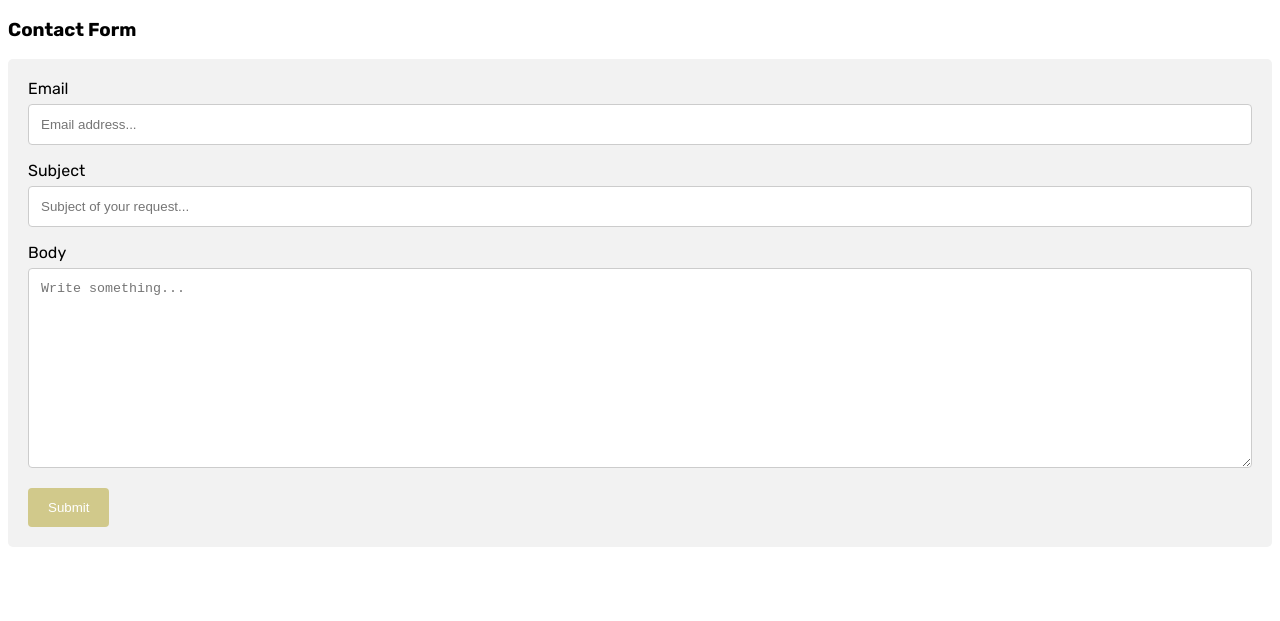
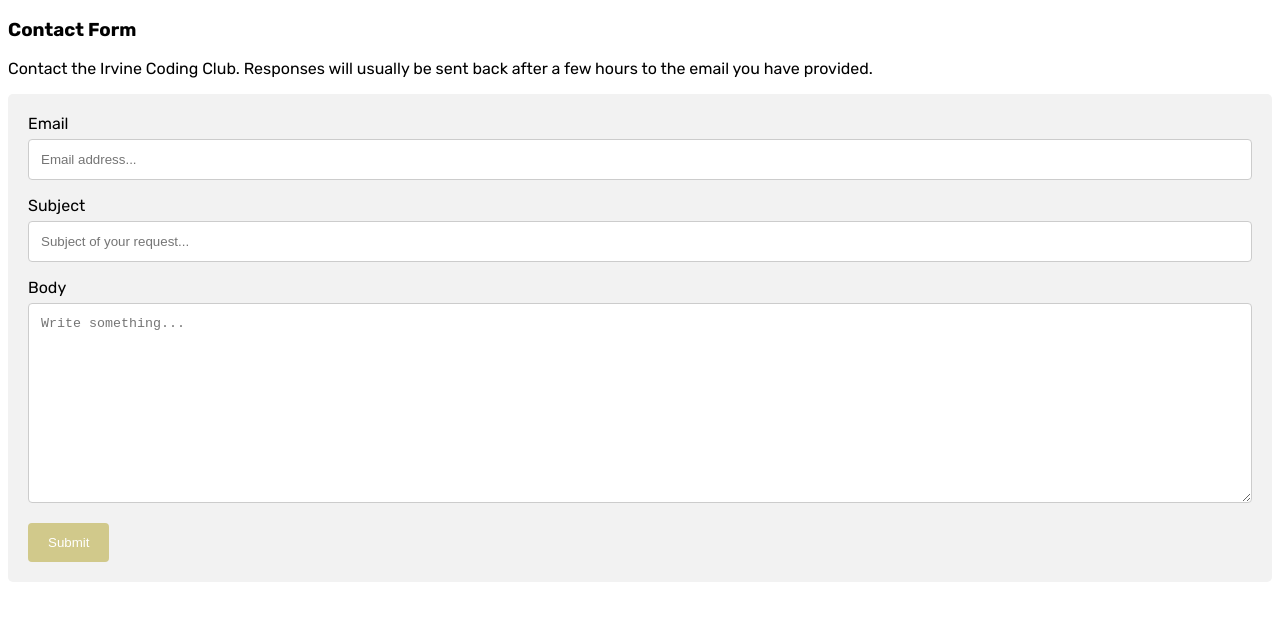
Before and after one commit to irvinecodingclub/irvinecodingclub.github.io, a Jekyll site: the page built from contact.html, in a window 1280 px wide. Shown: the top 621 px of the page. Built offline with Jekyll 4.4.1, drawn with Linux system fonts in a browser that asks for light colours.

Commit message:
Update contact.html

```diff
--- a/contact.html
+++ b/contact.html
@@ -82,6 +82,7 @@ layout: content
 <body>
 
   <h3>Contact Form</h3>
+  <p>Contact the Irvine Coding Club. Responses will usually be sent back after a few hours to the email you have provided.</p>
 
   <div class="container">
     <form action="https://contact.irvinecoding.club/" method="POST" id="contact">
```
